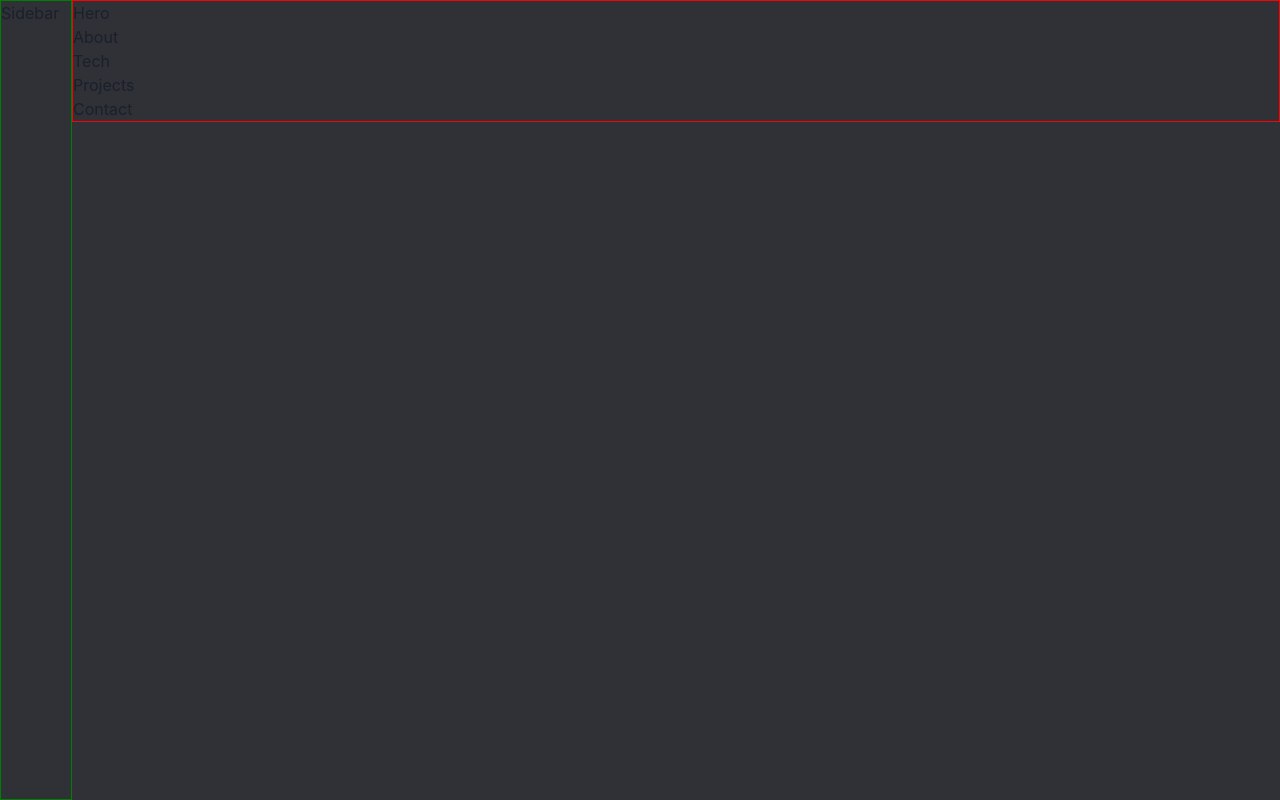
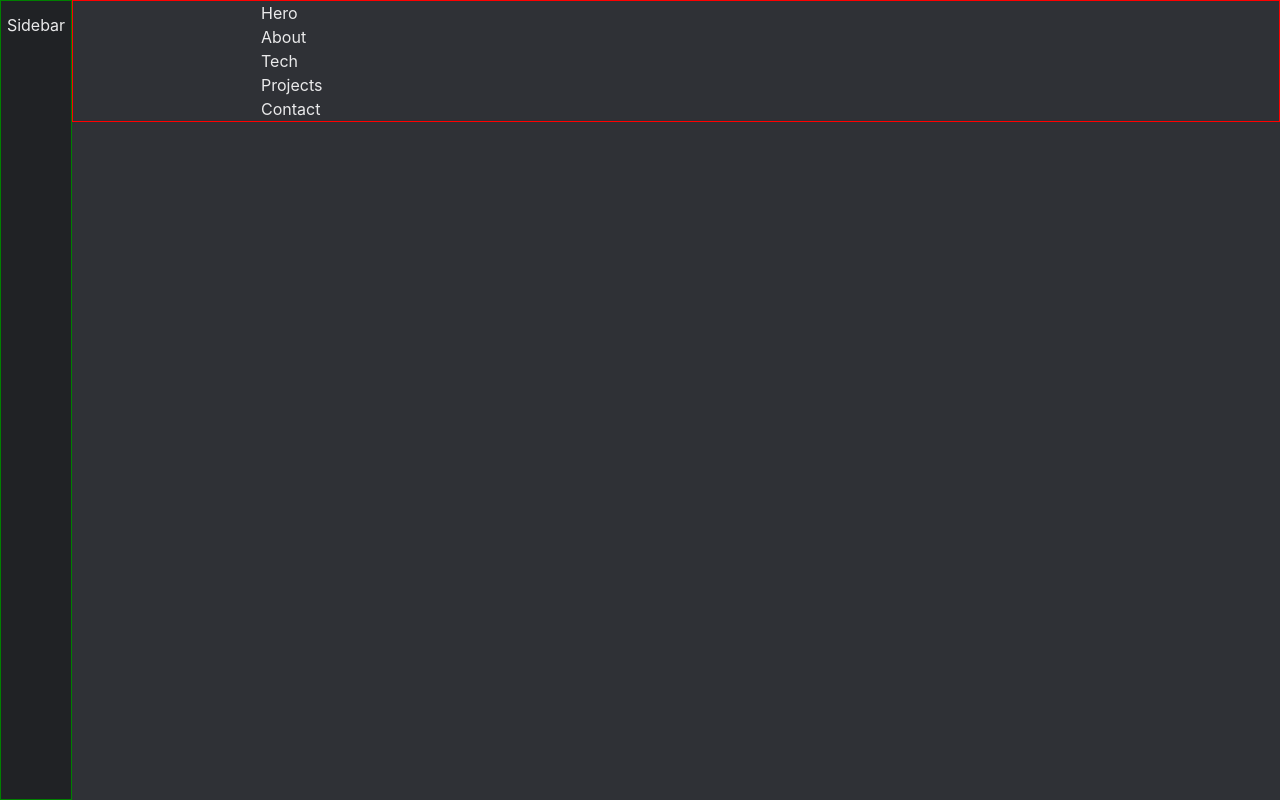
Before and after one commit to F3azy/portfolio, a React (Vite) app: page / in a window 1280 px wide. Built offline with nearby package versions, Linux system fonts and the light colour scheme.

Commit message:
import global.ccs in App.jsx, adjusted the chakraui theme, and adjusting positioning of elements

```diff
--- a/src/App.jsx
+++ b/src/App.jsx
@@ -1,5 +1,6 @@
 import { Box, ChakraProvider } from '@chakra-ui/react';
 import { theme } from "./styles/theme";
+import './styles/global.css';
 import { About, Contact, Hero, Projects, Sidebar, Tech } from './components';
 
 function App() {
@@ -7,12 +8,14 @@ function App() {
   return (
     <ChakraProvider theme={theme}>
       <Sidebar />
-      <Box m={{base: "48px 0", md: "0 0 0 72px"}} border={"1px solid red"}>
-        <Hero />
-        <About />
-        <Tech />
-        <Projects />
-        <Contact />
+      <Box m={{base: "48px 0", lg: "0 0 0 72px"}} border={"1px solid red"}>
+        <Box p={{base: "0 12px", lg: "0 188px"}}>
+          <Hero />
+          <About />
+          <Tech />
+          <Projects />
+          <Contact />
+        </Box>
       </Box>
     </ChakraProvider>
   )
--- a/src/components/Sidebar.jsx
+++ b/src/components/Sidebar.jsx
@@ -1,11 +1,13 @@
 import React from 'react';
-import { Box } from '@chakra-ui/react';
+import { Box, Flex } from '@chakra-ui/react';
 
 
 const Sidebar = () => {
   return (
-    <Box w={"72px"} minH="100vh" position="fixed" border={"1px solid green"}>
-      Sidebar
+    <Box w={"72px"} h="100vh" bg={"brand.dark.900"} p="12px 0" position="fixed" display={{base: "none", lg: "block"}} border={"1px solid green"}>
+      <Flex direction="column" align="center">
+        Sidebar
+      </Flex>
     </Box>
   )
 };
--- a/src/styles/theme.js
+++ b/src/styles/theme.js
@@ -19,7 +19,8 @@ export const theme = extendTheme({
     styles: {
         global: () => ({
             body: {
-                bg: "#2F3136",
+                bg: "brand.dark.700",
+                color: "brand.white",
             },
         }),
     },
```
Also changed, not shown: src/components/SectionWrapper.jsx (deleted, +0 -9 lines).
